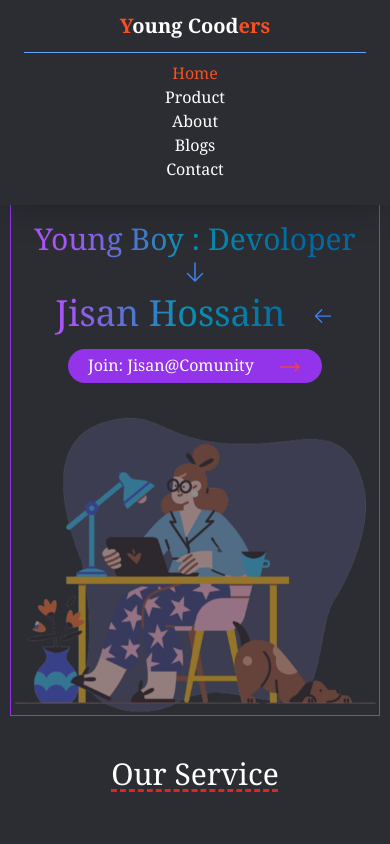
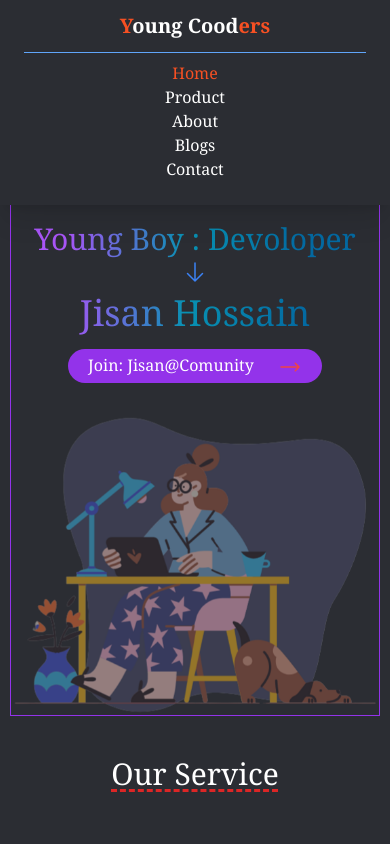
Before and after one commit to Mdjisan435/Tailwind_p_1, a website built with Vite: page index.html in a window 390 px wide. Shown: the top 844 px of the page. Built offline with nearby package versions, Linux system fonts and the light colour scheme.

Commit message:
Final change

```diff
--- a/index.html
+++ b/index.html
@@ -35,7 +35,7 @@
                          </svg>
                   <br>
                          <span class="text-4xl">Jisan Hossain
-                           <svg xmlns="http://www.w3.org/2000/svg" fill="none" viewBox="0 0 24 24" stroke-width="1.5" stroke="currentColor" class="inline-block w-6 h-5 ml-4 stroke-blue-500 animate-ping">
+                           <svg xmlns="http://www.w3.org/2000/svg" fill="none" viewBox="0 0 24 24" stroke-width="1.5" stroke="currentColor" class="sm:inline-block sm:w-6 sm:h-5 ml-4 stroke-blue-500 animate-ping w-0 h-0">
                               <path stroke-linecap="round" stroke-linejoin="round" d="M10.5 19.5 3 12m0 0 7.5-7.5M3 12h18" />
                             </svg>
                          </span>
```
Also changed, not shown: dist/assets/index-D9Oo_oFH.css (added), dist/assets/index-DgjvrrbY.css (deleted), dist/index.html.
